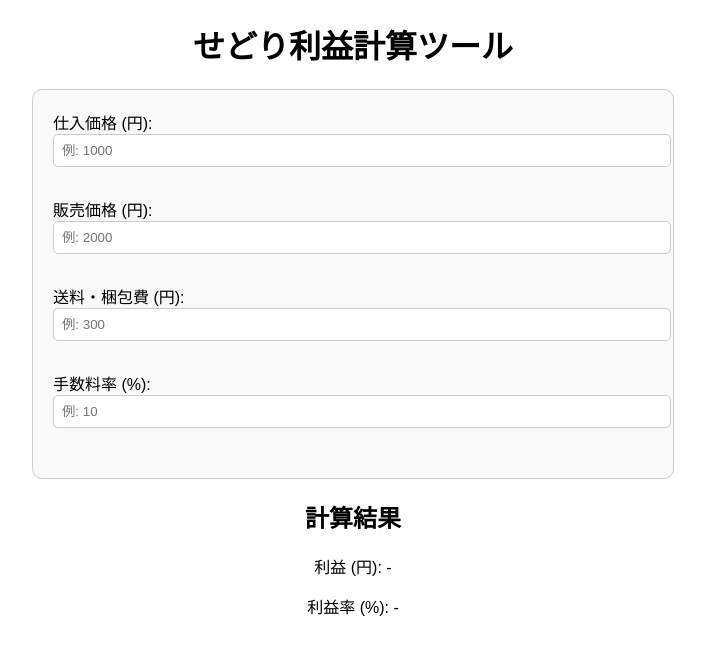
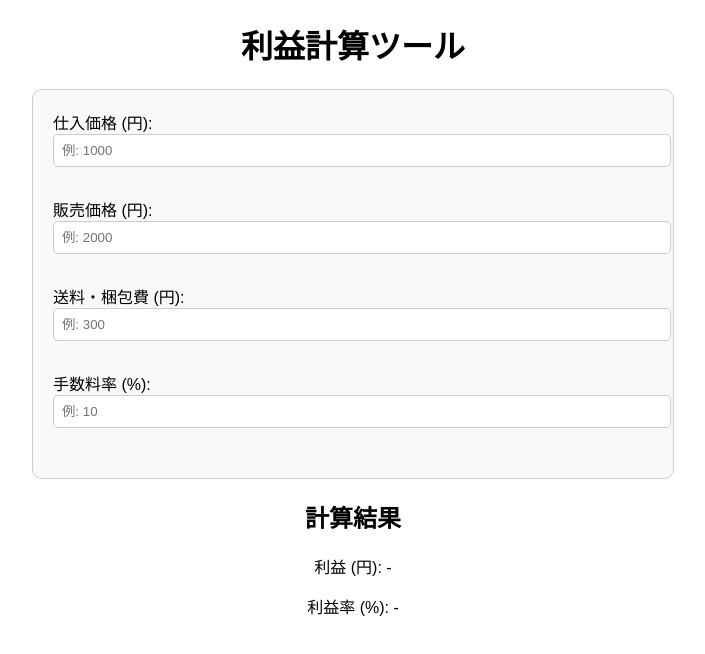
Before and after one commit to kkp-15/sedorieki, a plain HTML site: page index.html in a window 1280 px wide. Shown: the whole page, without its empty margins (287-992 px from the left). Drawn offline with Linux system fonts and the light colour scheme.

Commit message:
Update index.html

```diff
--- a/index.html
+++ b/index.html
@@ -38,7 +38,7 @@
     </style>
 </head>
 <body>
-    <h1>せどり利益計算ツール</h1>
+    <h1>利益計算ツール</h1>
     <form id="sedoriForm">
         <label>
             仕入価格 (円):
```
